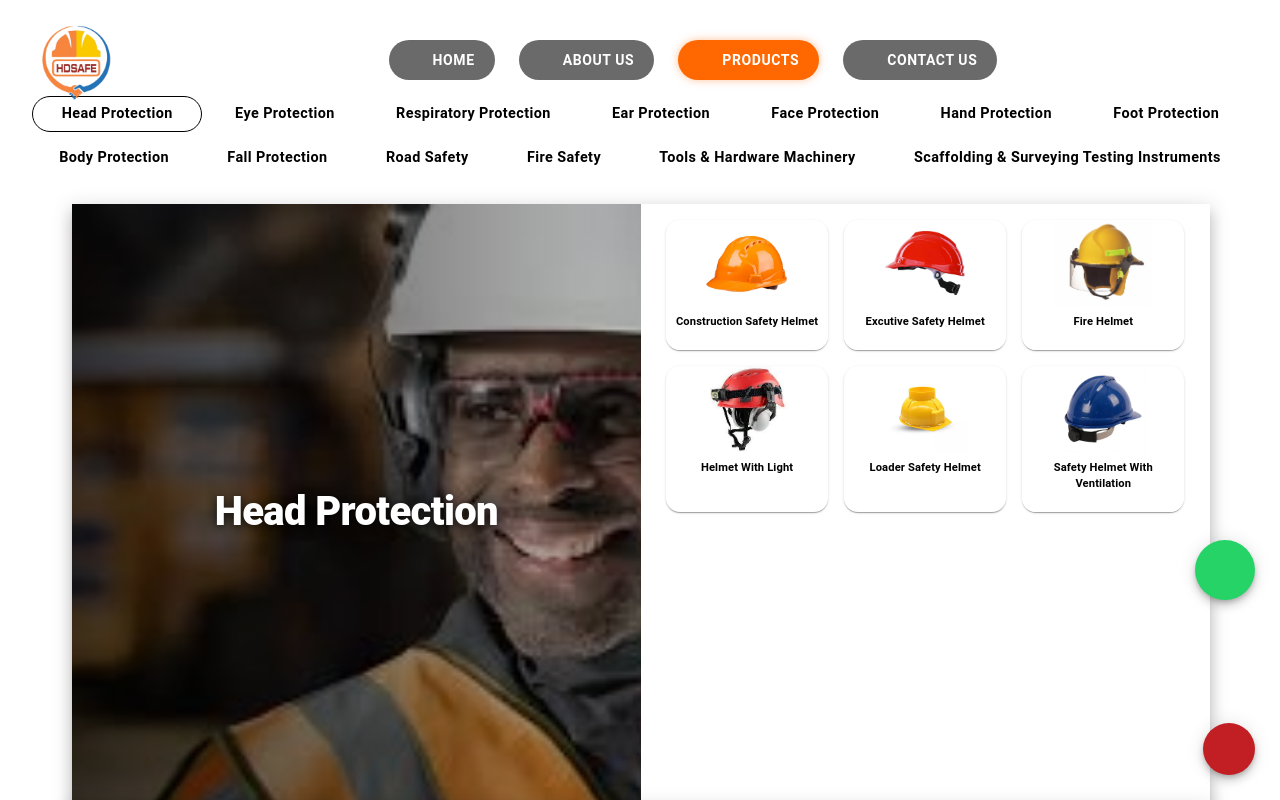
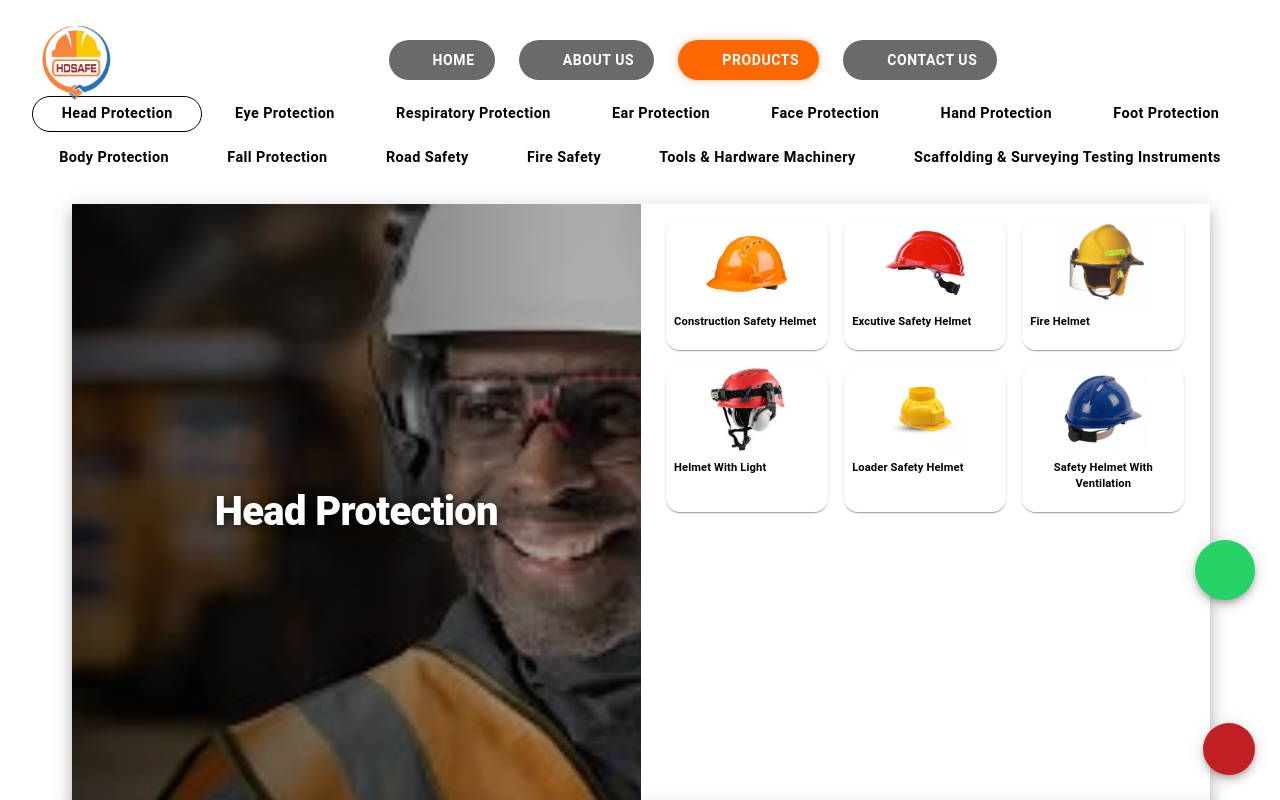
Before and after one commit to rajanalibabaa/HD_Safe, a React (Vite) app in the folder hd_safe/: page /products in a window 1280 px wide. Shown: the top 800 px of the page. Built offline with nearby package versions, Linux system fonts and the light colour scheme; some icons are missing.

Commit message:
main worked files

```diff
--- a/hd_safe/src/Components/ProductComponent/ProductDataCard.jsx
+++ b/hd_safe/src/Components/ProductComponent/ProductDataCard.jsx
@@ -351,7 +351,7 @@ const ProductDataCard = ({
                     },
                     display: '-webkit-box',
                     WebkitLineClamp: 2,
-                    WebkitBoxOrient: 'vertical',
+                    // WebkitBoxOrient: 'vertical',
                     overflow: 'hidden',
                     textOverflow: 'ellipsis',
                     textAlign:'center'
```
